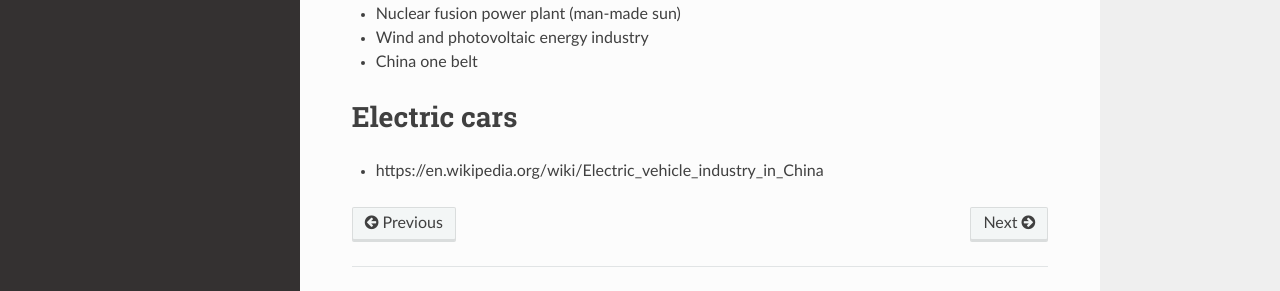
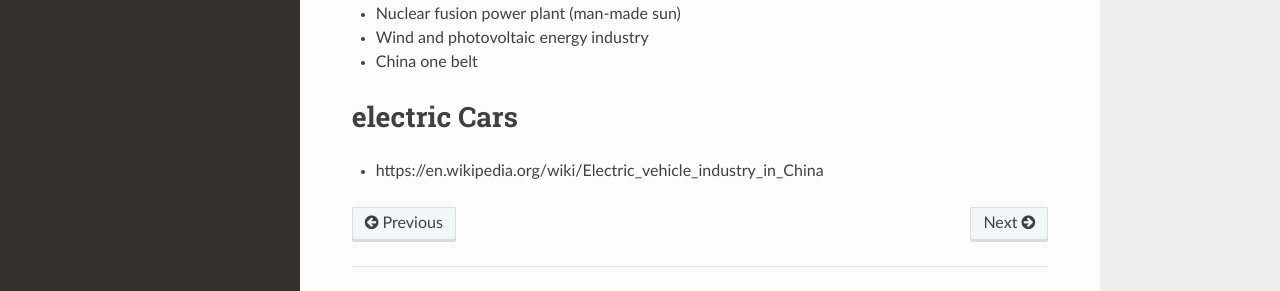
Before and after one commit to renatobrf/kindle-teca, an MkDocs documentation site: the page built from docs/china.md, in a window 1280 px wide and 1000 px high. Shown: the part 664-955 px from the top of the window. Built offline with MkDocs 1.6.1, drawn with Linux system fonts in a browser that asks for light colours; nearby versions of some CDN libraries.

```diff
--- a/docs/china.md
+++ b/docs/china.md
@@ -19,5 +19,5 @@
 - Wind and photovoltaic energy industry
 - China one belt
 
-# Electric cars
+# electric Cars
 - https://en.wikipedia.org/wiki/Electric_vehicle_industry_in_China
```
